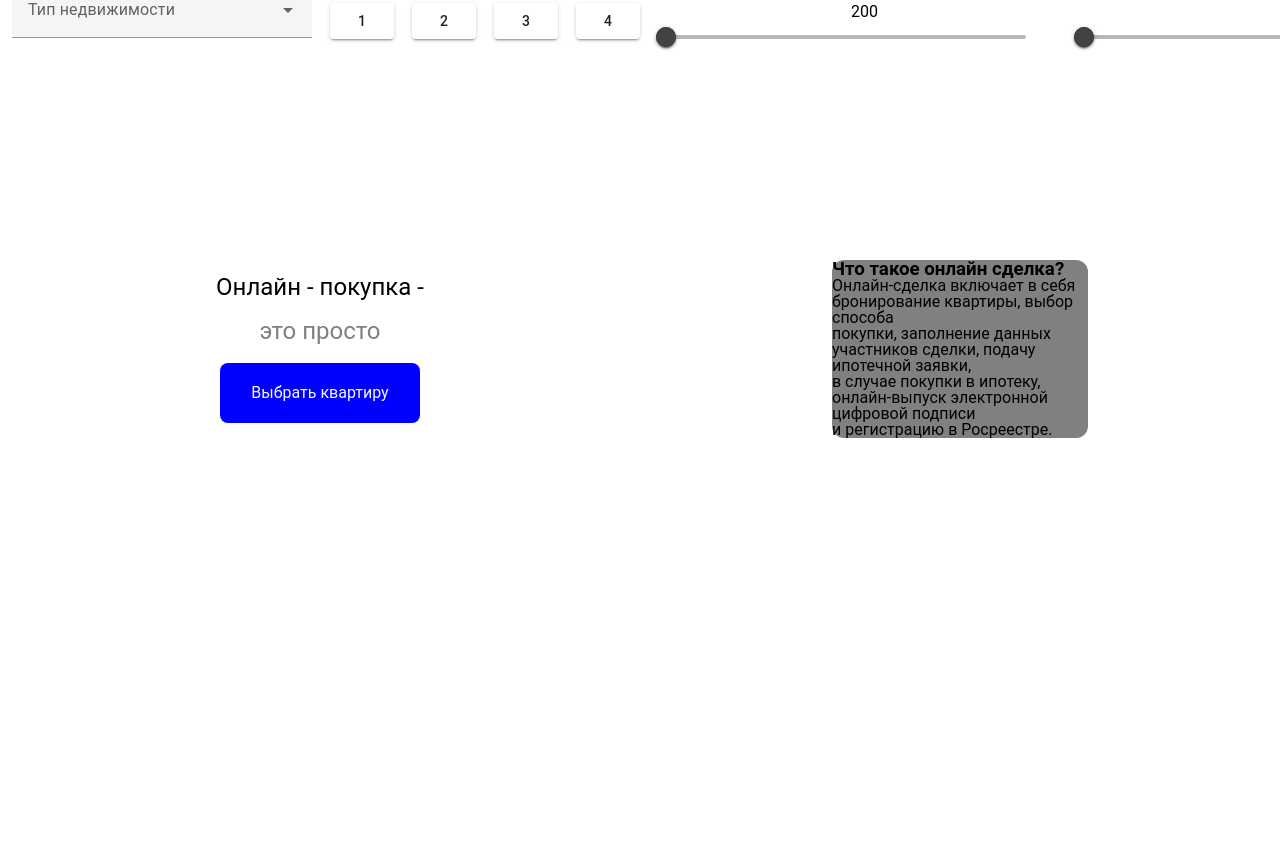
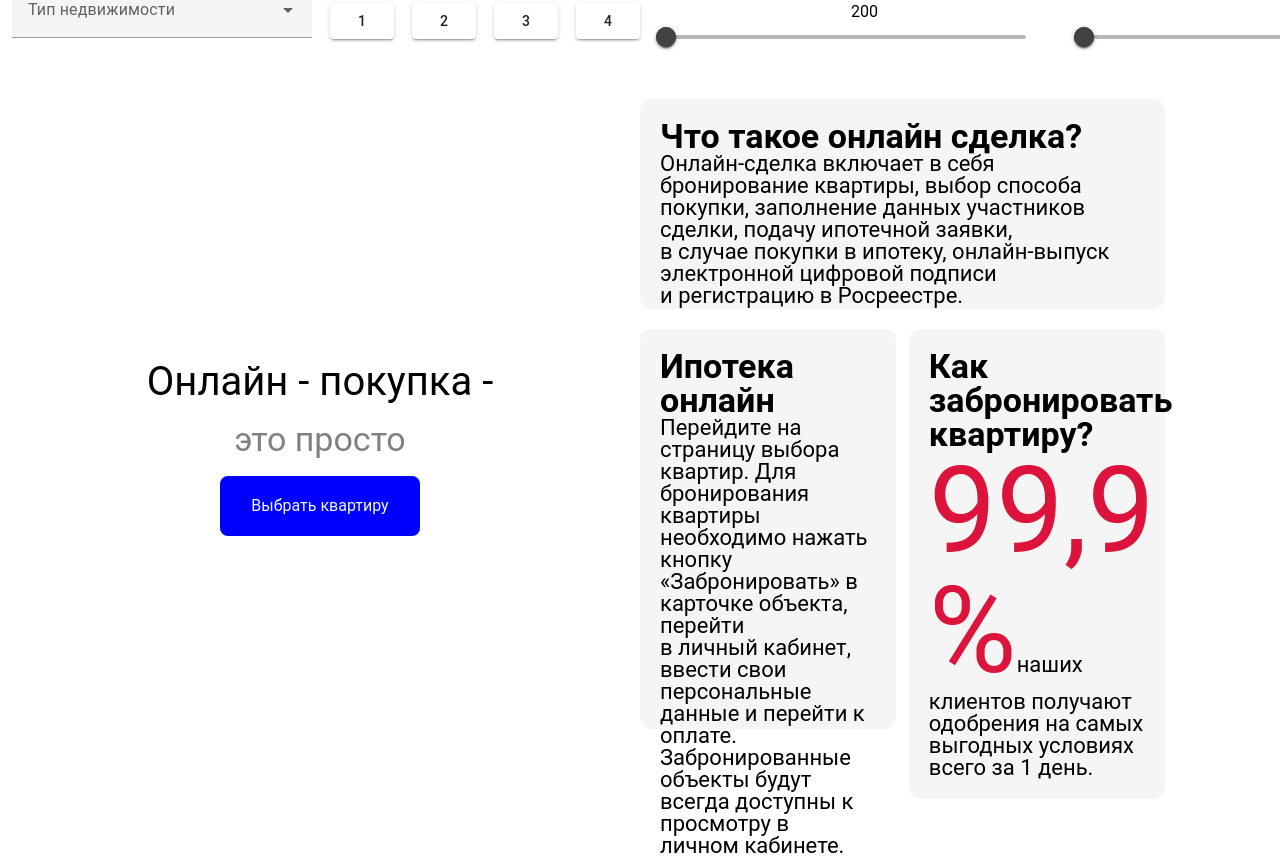
Before and after one commit to yakovetsrr/realty-vue, a Vue app: page / in a window 1280 px wide. Shown: the part 891-1749 px from the top of the page. Before the commit the page ends 1490 px from the top, so only its background shows below. Built offline with nearby package versions, Linux system fonts and the light colour scheme.

Commit message:
feat: update OnlineDeal

```diff
--- a/src/components/HomePageOnlineDealPreview.vue
+++ b/src/components/HomePageOnlineDealPreview.vue
@@ -1,6 +1,6 @@
 <template>
   <div :class="$style.firstdiv">
-    <div :class="$style.Block">
+    <div :class="$style.leftBlock">
       <span :class="$style.titeLeftBlocklSpan">Онлайн - покупка - </span>
       <span :class="$style.leftBlocklSpan"> это просто</span>
       <RouterLink
@@ -10,10 +10,10 @@
         Выбрать квартиру
       </RouterLink>
     </div>
-    <div :class="$style.Block">
+    <div :class="$style.rightBlock">
       <div :class="$style.topRightTextBlock">
-        <h3>Что такое онлайн сделка?</h3>
-        <span
+        <h3 :class="$style.titel">Что такое онлайн сделка?</h3>
+        <span :class="$style.span"
           >Онлайн-сделка включает в себя бронирование квартиры, выбор способа<br />
           покупки, заполнение данных участников сделки, подачу ипотечной
           заявки,<br />
@@ -21,6 +21,28 @@
           подписи<br />
           и регистрацию в Росреестре.</span
         >
+      </div>
+      <div :class="$style.bottomBlock">
+        <div :class="$style.bottomleftBlock">
+          <h4 :class="$style.titel">Ипотека онлайн</h4>
+          <span :class="$style.span"
+            >Перейдите на страницу выбора квартир. Для бронирования квартиры<br />
+            необходимо нажать кнопку «Забронировать» в карточке объекта,
+            перейти<br />
+            в личный кабинет, ввести свои персональные данные и перейти к<br />
+            оплате. Забронированные объекты будут всегда доступны к просмотру
+            в<br />
+            личном кабинете.</span
+          >
+        </div>
+        <div :class="$style.bottomRightBlock">
+          <h5 :class="$style.titel">Как забронировать квартиру?</h5>
+          <span :class="$style.percent">99,9 %</span>
+          <span :class="$style.span"
+            >наших клиентов получают одобрения на самых выгодных условиях всего
+            за 1 день.</span
+          >
+        </div>
       </div>
     </div>
   </div>
@@ -30,24 +52,30 @@
 .firstdiv {
   display: flex;
   justify-content: space-between;
-  height: 500px;
+  height: 700px;
 }
-
-.Block {
+.leftBlock {
   display: flex;
   justify-content: center;
   flex-direction: column;
+  align-items: center;
   width: 50%;
-  align-items: center;
+  gap: 20px;
+}
+.rightBlock {
+  display: flex;
+  justify-content: start;
+  flex-direction: column;
+  width: 50%;
   gap: 20px;
 }
 .titeLeftBlocklSpan {
   color: black;
-  font-size: 24px;
+  font-size: 40px;
 }
 .leftBlocklSpan {
   color: grey;
-  font-size: 24px;
+  font-size: 34px;
 }
 
 .routerlink {
@@ -63,8 +91,45 @@
 
 .topRightTextBlock {
   border-radius: 12px;
-  background-color: gray;
+  background-color: #f5f5f5;
+  padding: 20px;
+  height: 30%;
+  width: 82%;
+  display: grid;
+  align-items: end;
+}
+
+.titel {
+  font-size: 34px;
+  text-align: top;
+}
+
+.span {
+  font-size: 22px;
+}
+
+.bottomBlock {
+  display: flex;
+  justify-content: start;
+  gap: 2%;
+}
+
+.percent {
+  font-size: 120px;
+  color: crimson;
+}
+
+.bottomleftBlock {
   width: 40%;
-  gap: 20px;
+  background-color: #f5f5f5;
+  border-radius: 12px;
+  padding: 20px;
+  height: 400px;
+}
+.bottomRightBlock {
+  width: 40%;
+  background-color: #f5f5f5;
+  border-radius: 12px;
+  padding: 20px;
 }
 </style>
```
